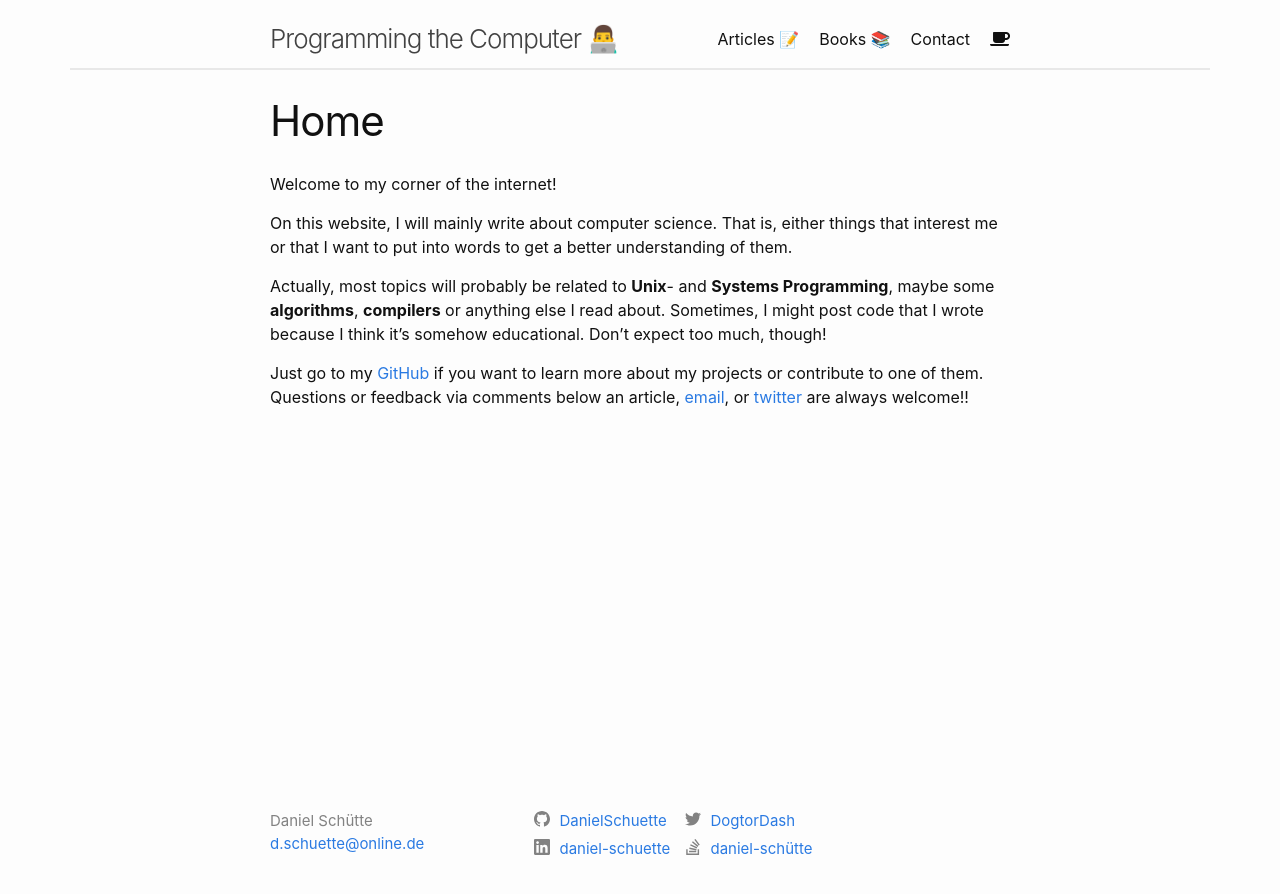
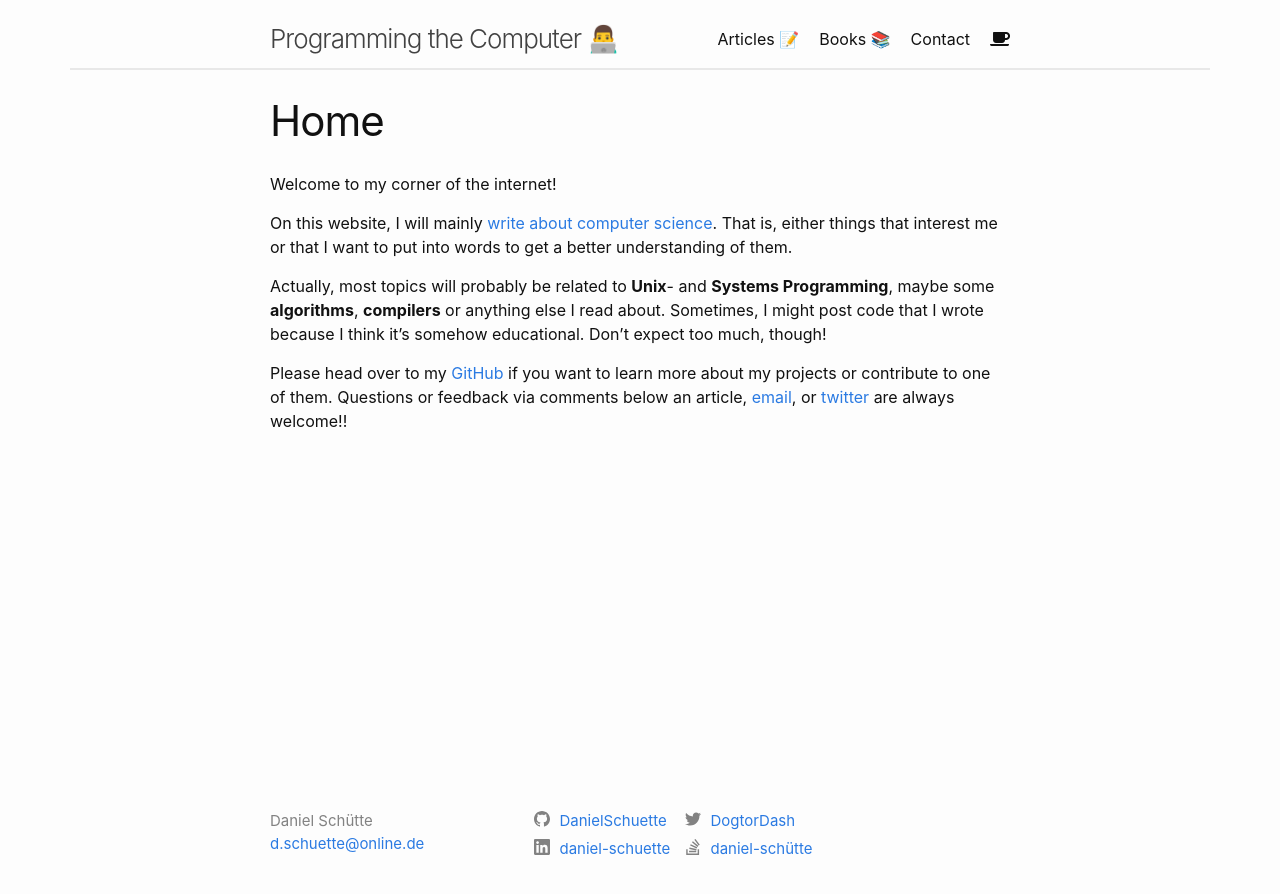
Before and after one commit to DanielSchuette/DanielSchuette.github.io, a Jekyll site: the page built from index.md, in a window 1280 px wide. Shown: the top 894 px of the page. Built offline with Jekyll 4.4.1, drawn with Linux system fonts in a browser that asks for light colours; nearby versions of some CDN libraries; some web fonts are replaced.

Commit message:
about home page

```diff
--- a/index.md
+++ b/index.md
@@ -8,8 +8,8 @@ permalink: /
 
 Welcome to my corner of the internet!
 
-On this website, I will mainly write about computer science. That is, either things that interest me or that I want to put into words to get a better understanding of them.
+On this website, I will mainly [write about computer science]({{ site.url}}/articles/). That is, either things that interest me or that I want to put into words to get a better understanding of them.
 
 Actually, most topics will probably be related to **Unix**- and **Systems Programming**, maybe some **algorithms**, **compilers** or anything else I read about. Sometimes, I might post code that I wrote because I think it's somehow educational. Don't expect too much, though!
 
-Just go to my [GitHub](https://github.com/DanielSchuette) if you want to learn more about my projects or contribute to one of them. Questions or feedback via comments below an article, [email](mailto:d.schuette@online.de), or [twitter](https://twitter.com/DogtorDash) are always welcome!!
+Please head over to my [GitHub](https://github.com/DanielSchuette) if you want to learn more about my projects or contribute to one of them. Questions or feedback via comments below an article, [email](mailto:d.schuette@online.de), or [twitter](https://twitter.com/DogtorDash) are always welcome!!
```
